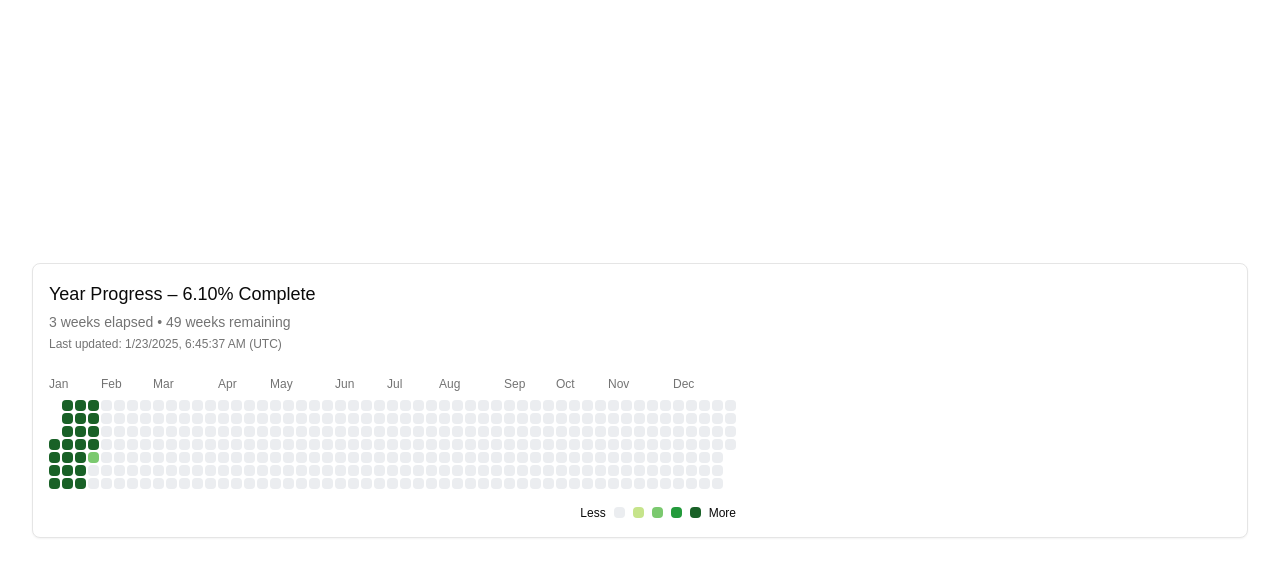
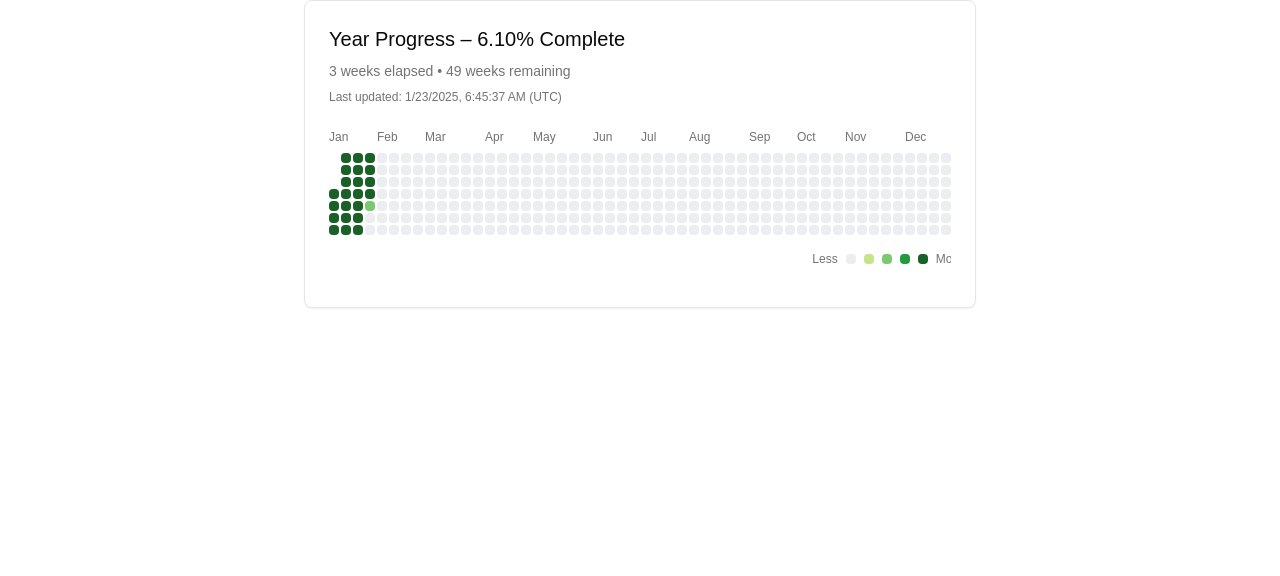
Before and after one commit to sriramkj07/Personalwebsite, a Next.js app: page /yeartracker in a window 1280 px wide. Shown: the top 576 px of the page. Built offline with nearby package versions, Linux system fonts and the light colour scheme.

Commit message:
Update YearProgress.tsx

```diff
--- a/app/yeartracker/components/YearProgress.tsx
+++ b/app/yeartracker/components/YearProgress.tsx
@@ -6,7 +6,6 @@ import { Card, CardContent } from "@/components/ui/card"
 const STORAGE_KEY = "yearProgressState"
 const UPDATE_INTERVAL = 60000
 
-// GitHub-like green scale
 const GITHUB_COLORS = [
  "#EBEDF0", // future, no activity
  "#c6e48b",
@@ -59,7 +58,6 @@ export default function YearProgress() {
  const [state, setState] = useState<YearProgressState>(getInitialState)
  const [containerWidth, setContainerWidth] = useState(0)
 
-  // Update progress every minute
  const calculateProgress = () => {
    try {
      const now = new Date()
@@ -93,9 +91,8 @@ export default function YearProgress() {
    calculateProgress()
    const timer = setInterval(calculateProgress, UPDATE_INTERVAL)
    return () => clearInterval(timer)
-  }, []) // Added empty dependency array to fix the issue
+ }, [])
 
-  // Responsive layout calculations
  useEffect(() => {
    const updateWidth = () => {
      const container = document.getElementById("year-progress-container")
@@ -112,25 +109,17 @@ export default function YearProgress() {
  const numRows = 7
  const currentYear = new Date().getFullYear()
  const firstDayOffset = new Date(currentYear, 0, 1).getDay()
-
  const dec31 = new Date(currentYear, 11, 31)
  const dayNumberDec31 = Math.floor((dec31.getTime() - new Date(currentYear, 0, 1).getTime()) / (1000 * 60 * 60 * 24))
  const lastColIndex = Math.floor((dayNumberDec31 + firstDayOffset) / numRows)
  const totalCols = lastColIndex + 1
 
-  // Responsive cell size calculation
  const calculateCellSize = () => {
    const minCellSize = 8
    const maxCellSize = 11
    const gap = 2
-
-    // Calculate available width accounting for padding
-    const availableWidth = Math.max(280, containerWidth - 32) // minimum 280px, padding 16px each side
-
-    // Calculate cell size based on available width
+   const availableWidth = Math.max(280, containerWidth - 32)
    const calculatedSize = Math.floor((availableWidth - (totalCols - 1) * gap) / totalCols)
-
-    // Clamp between min and max sizes
    return Math.min(Math.max(calculatedSize, minCellSize), maxCellSize)
  }
 
@@ -176,7 +165,7 @@ export default function YearProgress() {
                backgroundColor: getCellColor(dayNumber),
              }}
              title={dateStr}
-            />,
+           />
          )
        } else {
          rowCells.push(<div key={`empty-${row}-${col}`} style={{ width: cellSize, height: cellSize }} />)
@@ -185,7 +174,7 @@ export default function YearProgress() {
      rows.push(
        <div key={`row-${row}`} style={{ display: "flex", gap: cellGap }}>
          {rowCells}
-        </div>,
+       </div>
      )
    }
    return rows
@@ -197,7 +186,7 @@ export default function YearProgress() {
      const firstOfMonth = new Date(currentYear, m, 1)
      if (firstOfMonth.getFullYear() !== currentYear) continue
      const dayIndex = Math.floor(
-        (firstOfMonth.getTime() - new Date(currentYear, 0, 1).getTime()) / (1000 * 60 * 60 * 24),
+       (firstOfMonth.getTime() - new Date(currentYear, 0, 1).getTime()) / (1000 * 60 * 60 * 24)
      )
      const colIndex = Math.floor((dayIndex + firstDayOffset) / numRows)
      if (colIndex < 0 || colIndex >= totalCols) continue
@@ -215,7 +204,7 @@ export default function YearProgress() {
          }}
        >
          {monthName}
-        </div>,
+       </div>
      )
    }
    return labels
@@ -225,28 +214,27 @@ export default function YearProgress() {
  const gridHeight = numRows * (cellSize + cellGap) - cellGap
 
  return (
-    <div className="min-h-screen bg-background p-4 sm:p-8 flex justify-center items-center">
-      <Card className="bg-background text-foreground w-full max-w-full overflow-x-auto">
-        <CardContent className="p-4" id="year-progress-container">
-          <div className="mb-6">
-            <div className="text-lg mb-1">Year Progress – {state.progress.toFixed(2)}% Complete</div>
+   <Card className="w-full max-w-2xl mx-auto bg-background text-foreground shadow-sm">
+     <CardContent className="p-4 sm:p-6" id="year-progress-container">
+       <div className="space-y-2">
+         <div className="text-lg sm:text-xl font-medium">
+           Year Progress – {state.progress.toFixed(2)}% Complete
+         </div>
          <div className="text-sm text-muted-foreground">
-              {Math.floor(state.daysElapsed / 7)} weeks elapsed • {52 - Math.floor(state.daysElapsed / 7)} weeks
-              remaining
+           {Math.floor(state.daysElapsed / 7)} weeks elapsed • {52 - Math.floor(state.daysElapsed / 7)} weeks remaining
          </div>
-            <div className="text-xs text-muted-foreground mt-1">
+         <div className="text-xs text-muted-foreground">
            Last updated: {new Date(state.lastUpdate).toLocaleString()}
            {state.timezone && ` (${state.timezone})`}
          </div>
        </div>
 
+       <div className="mt-6 overflow-x-auto pb-4">
          <div className="min-w-[280px]" style={{ width: gridWidth }}>
-            <div style={{ position: "relative", height: 20, marginBottom: 4 }}>{monthLabels()}</div>
-
+           <div className="relative h-5 mb-1">{monthLabels()}</div>
            <div
+             className="flex flex-col"
              style={{
-                display: "flex",
-                flexDirection: "column",
                gap: cellGap,
                width: gridWidth,
                height: gridHeight,
@@ -256,7 +244,7 @@ export default function YearProgress() {
            </div>
 
            <div className="flex items-center gap-2 justify-end mt-4">
-              <span className="text-xs">Less</span>
+             <span className="text-xs text-muted-foreground">Less</span>
              {GITHUB_COLORS.map((color, idx) => (
                <div
                  key={`legend-${idx}`}
@@ -268,11 +256,11 @@ export default function YearProgress() {
                  }}
                />
              ))}
-              <span className="text-xs">More</span>
+             <span className="text-xs text-muted-foreground">More</span>
+           </div>
          </div>
        </div>
      </CardContent>
    </Card>
-    </div>
  )
 }
```
Lines whose indentation alone changed are shown as unchanged.
